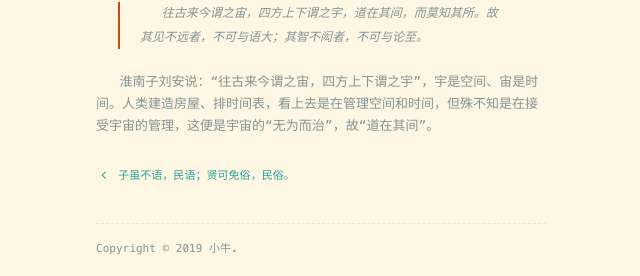
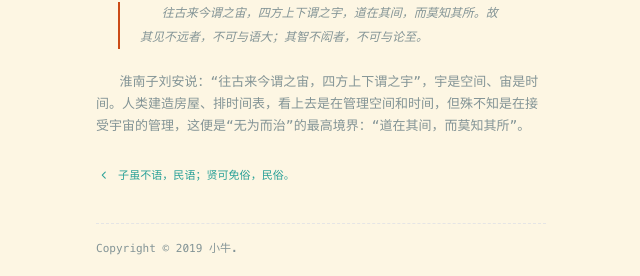
Before and after one commit to mycalf/xiaoniu.me, a Jekyll site: the page built from _posts/2019-03-18-浅析管理的本质.markdown, in a window 1280 px wide. Shown: the part 1341-1617 px from the top of the page, without its empty margins (319-959 px from the left). Built offline with Jekyll 4.4.1, drawn with Linux system fonts in a browser that asks for light colours; nearby versions of some CDN libraries.

Commit message:
edit post

```diff
--- a/_posts/2019-03-18-浅析管理的本质.markdown
+++ b/_posts/2019-03-18-浅析管理的本质.markdown
@@ -23,4 +23,4 @@ tags: 管理 文化 道
 
 >### &emsp;&emsp;&ensp;往古来今谓之宙，四方上下谓之宇，道在其间，而莫知其所。故其见不远者，不可与语大；其智不闳者，不可与论至。
 
-&emsp;&emsp;&ensp;淮南子刘安说：“往古来今谓之宙，四方上下谓之宇”，宇是空间、宙是时间。人类建造房屋、排时间表，看上去是在管理空间和时间，但殊不知是在接受宇宙的管理，这便是宇宙的“无为而治”，故“道在其间”。
+&emsp;&emsp;&ensp;淮南子刘安说：“往古来今谓之宙，四方上下谓之宇”，宇是空间、宙是时间。人类建造房屋、排时间表，看上去是在管理空间和时间，但殊不知是在接受宇宙的管理，这便是“无为而治”的最高境界：“道在其间，而莫知其所”。
```
